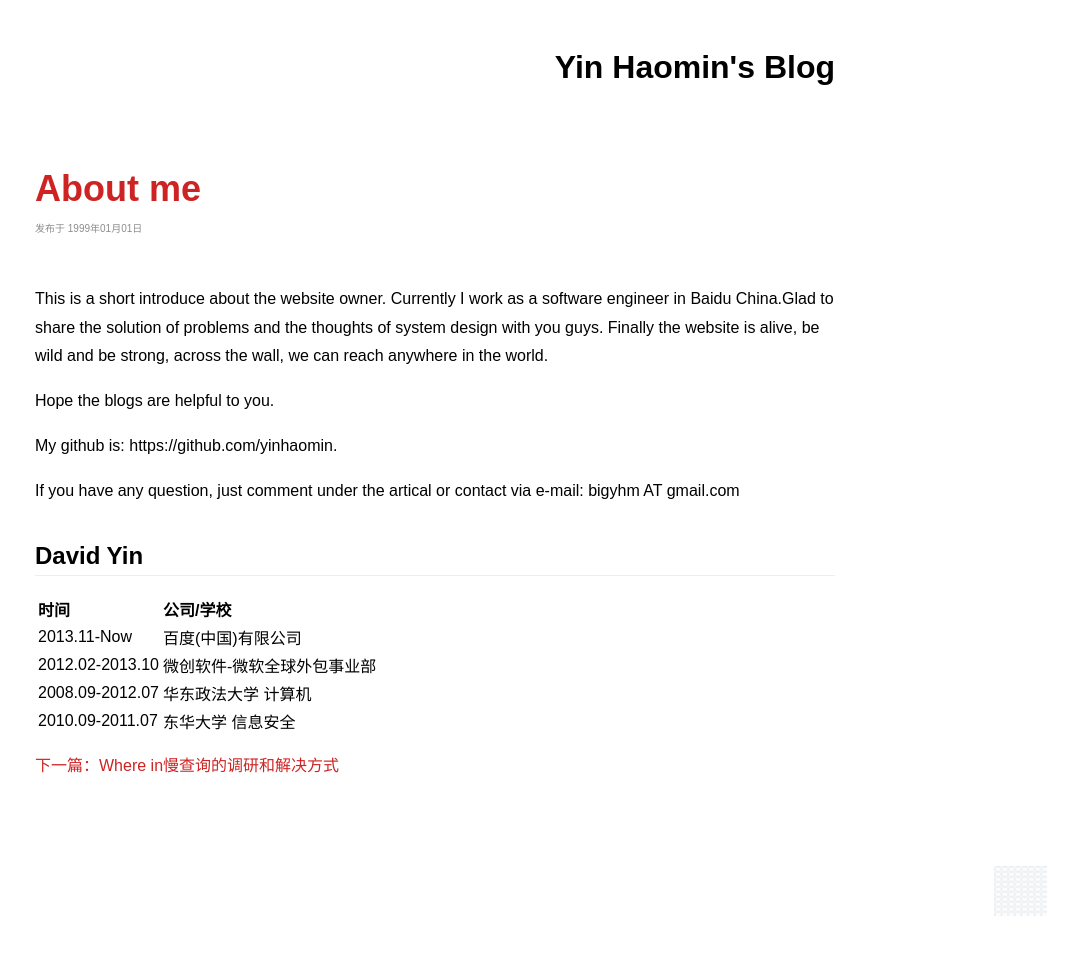
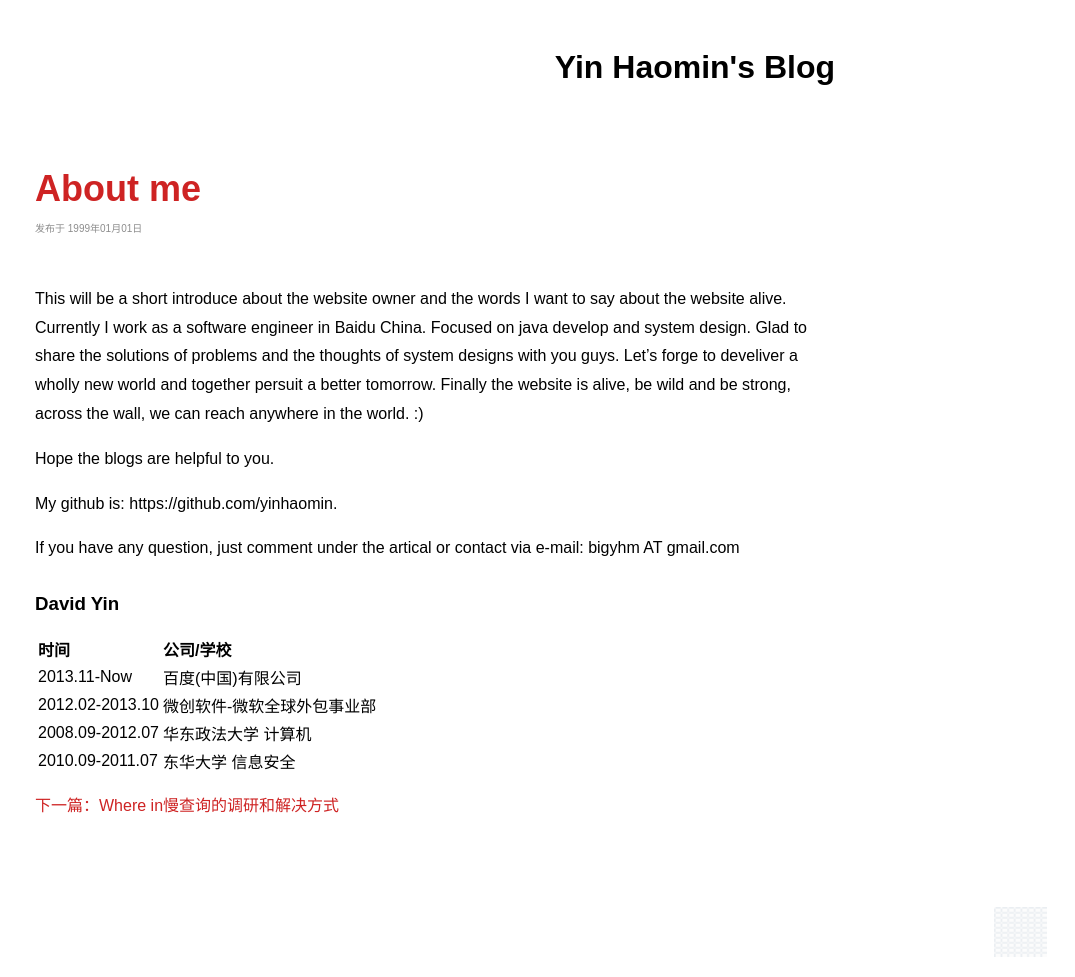
Before and after one commit to yinhaomin/yinhaomin.github.io, a Jekyll site: the page built from _posts/1999-01-01-About me.md, in a window 1280 px wide. Shown: the whole page, without its empty margins (205-1280 px from the left). Built offline with Jekyll 4.4.1, drawn with Linux system fonts in a browser that asks for light colours; comment, search, counter and statistics services are not loaded; before the commit the page ends 936 px from its top, so only the background shows below that.

Commit message:
Update 1999-01-01-About me.md

```diff
--- a/_posts/1999-01-01-About me.md
+++ b/_posts/1999-01-01-About me.md
@@ -5,8 +5,8 @@ comments: false
 keywords: About me
 ---
 
-This is a short introduce about the website owner. Currently I work as a software engineer in Baidu China.Glad to share the solution of problems and the thoughts of system design with you guys.
-Finally the website is alive, be wild and be strong, across the wall, we can reach anywhere in the world.
+This will be a short introduce about the website owner and the words I want to say about the website alive. Currently I work as a software engineer in Baidu China. Focused on java develop and system design. Glad to share the solutions of problems and the thoughts of system designs with you guys. Let's forge to develiver a wholly new world and together persuit a better tomorrow.
+Finally the website is alive, be wild and be strong, across the wall, we can reach anywhere in the world. :)
 
 Hope the blogs are helpful to you.
 
@@ -14,7 +14,7 @@ My github is: https://github.com/yinhaomin.
 
 If you have any question, just comment under the artical or contact via e-mail: bigyhm AT gmail.com
 
-## David Yin
+### David Yin
 
 | 时间              |  公司/学校                        |
 | :------           |:------                            |
```
